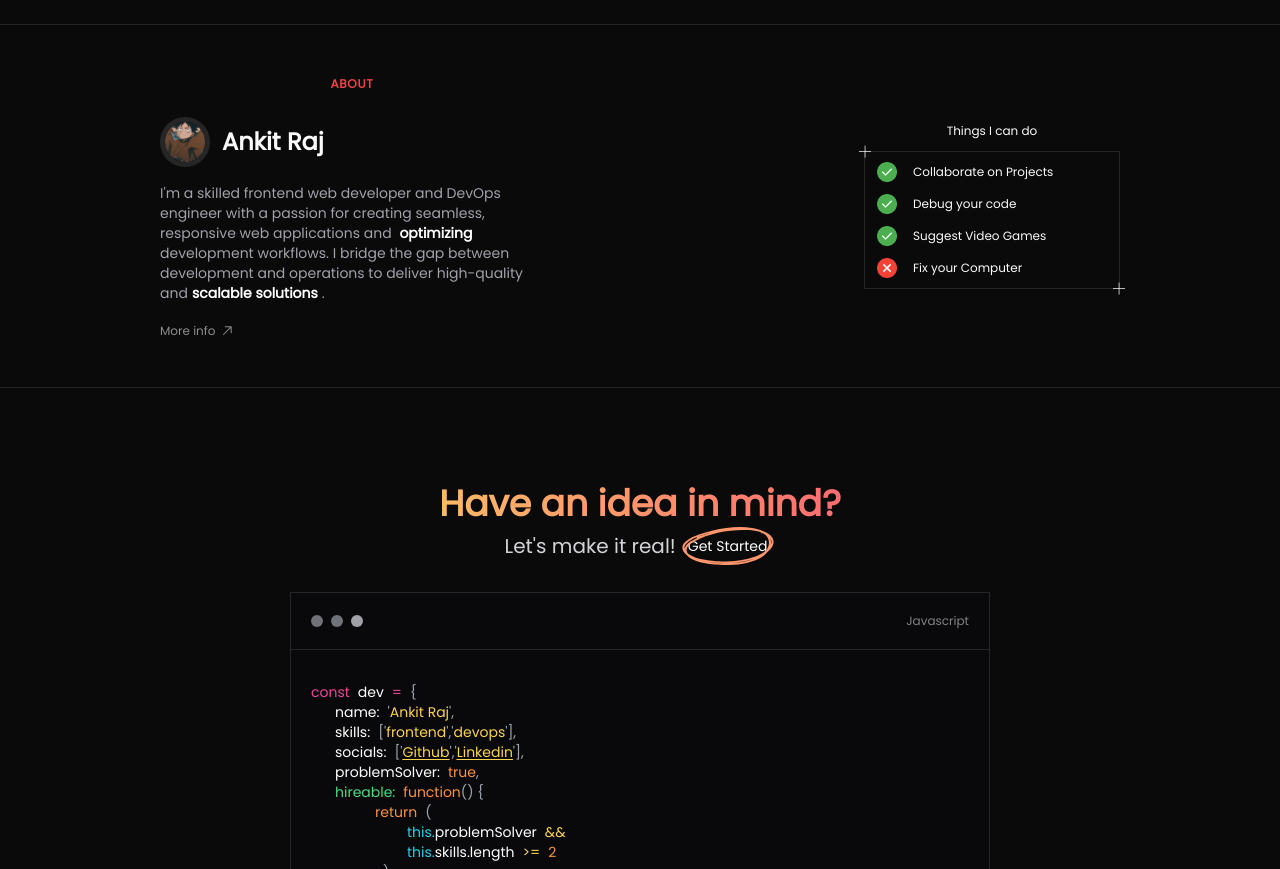
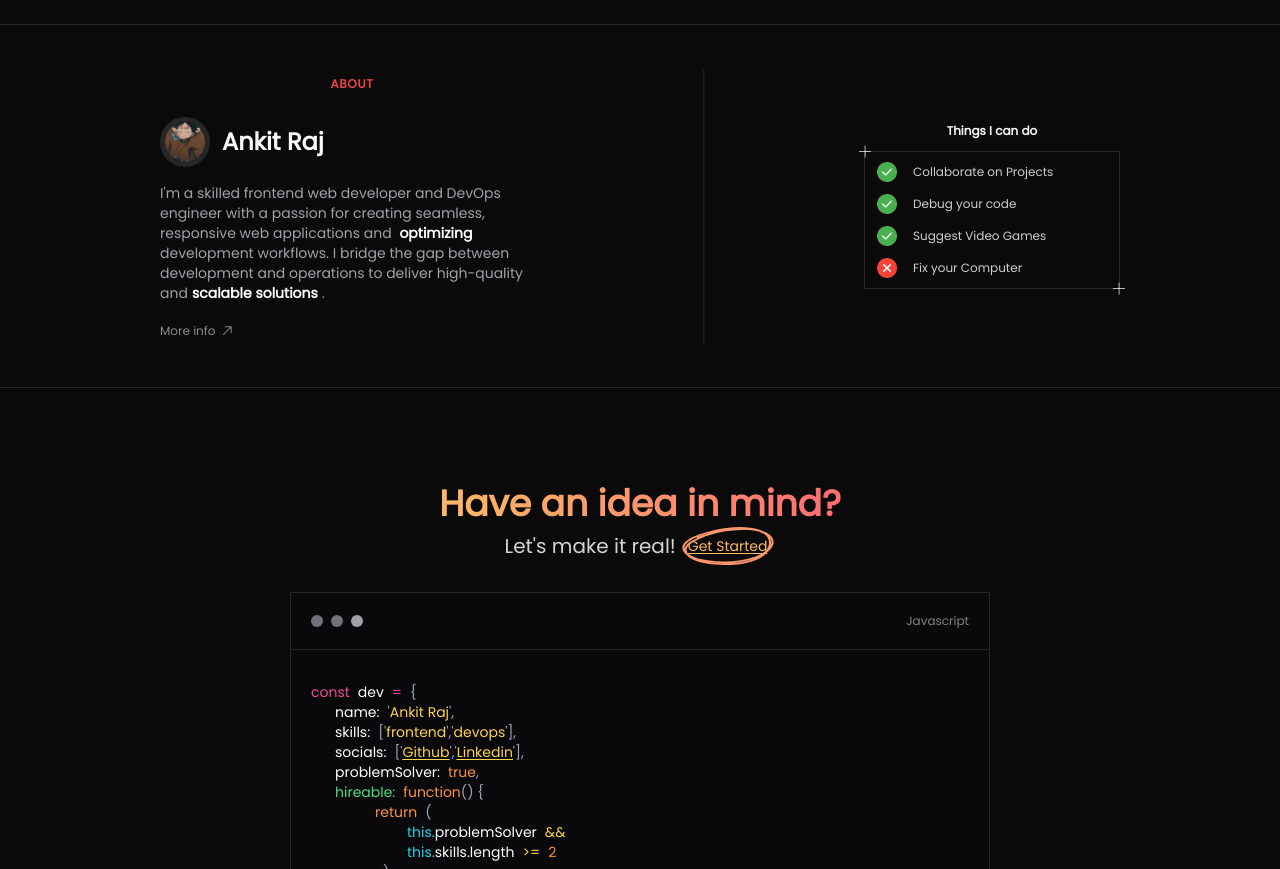
Before and after one commit to ankitrajxd/personal-portfolio, a Next.js app: page / in a window 1280 px wide. Shown: the part 2380-3249 px from the top of the page. Built offline with nearby package versions, Linux system fonts and the light colour scheme.

Commit message:
added divider

```diff
--- a/app/components/CodeBlock.tsx
+++ b/app/components/CodeBlock.tsx
@@ -15,7 +15,7 @@ const CodeBlock = () => {
             href="mailto:ankitrajxd@gmail.com"
             className=" text-white relative px-2 flex justify-center items-center text-sm"
           >
-            <span className="-z-10">Get Started</span>
+            <span className="-z-10 text-[#FDBA66] underline underline-offset-[2px]">Get Started</span>
             <svg
               className="absolute"
               xmlns="http://www.w3.org/2000/svg"
--- a/app/components/List.tsx
+++ b/app/components/List.tsx
@@ -7,10 +7,10 @@ import Image from "next/image";
 const List = () => {
   return (
     <div className=" text-xs p-2 px-0">
-      <h2 className="my-6 mt-10 mb-3 md:mt-0 text-center flex justify-center items-center flex-col">
+      <h2 className="my-6 mt-10 mb-3 md:mt-0 text-center flex justify-center items-center flex-col font-semibold">
         Things I can do{" "}
       </h2>
-      <div className="w-64 p-1 h-fit border relative">
+      <div className="w-64 p-1 h-fit border relative text-white/80">
         <div className="absolute -left-1.5 -top-[1px]">
           <span className="w-3 h-[1.2px] bg-white bg-opacity-70 absolute"></span>
           <span className="w-3 h-[1.2px] rotate-90 bg-white  bg-opacity-70 absolute"></span>
--- a/app/page.tsx
+++ b/app/page.tsx
@@ -40,6 +40,7 @@ export default function Home() {
           data-aos="fade"
         >
           <About />
+          <div className="w-[28.5%] mt-6 sm:mt-0 md:rotate-90 border-t"></div>
           <List />
         </div>
       </div>
```
